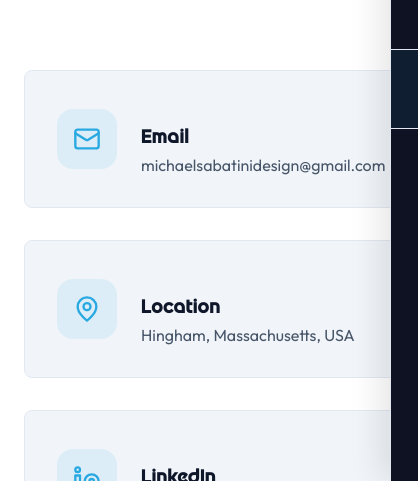
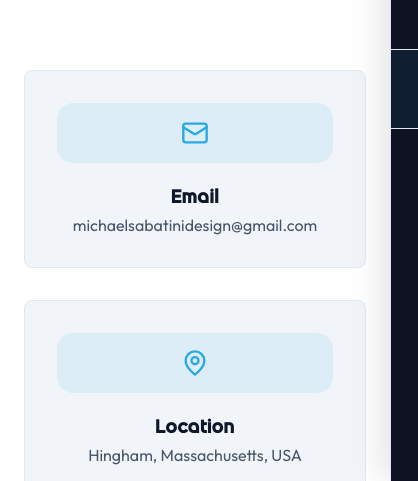
Before and after one commit to msabatini/michael-sabatini-portfolio, an Angular app in the folder client/: page /contact in a window 390 px wide. Shown: the part 363-844 px from the top of the page, 418 px wide, since content can reach past the window. Built offline with nearby package versions, Linux system fonts and the light colour scheme.

Commit message:
style: update contact component styles

```diff
--- a/client/src/app/components/contact/contact.scss
+++ b/client/src/app/components/contact/contact.scss
@@ -242,4 +242,12 @@
       }
     }
   }
+  .info-card {
+    display: block;
+    text-align: center;
+    align-items: center;
+    .info-icon {
+      width: 100%;
+    }
+  }
 }
```
